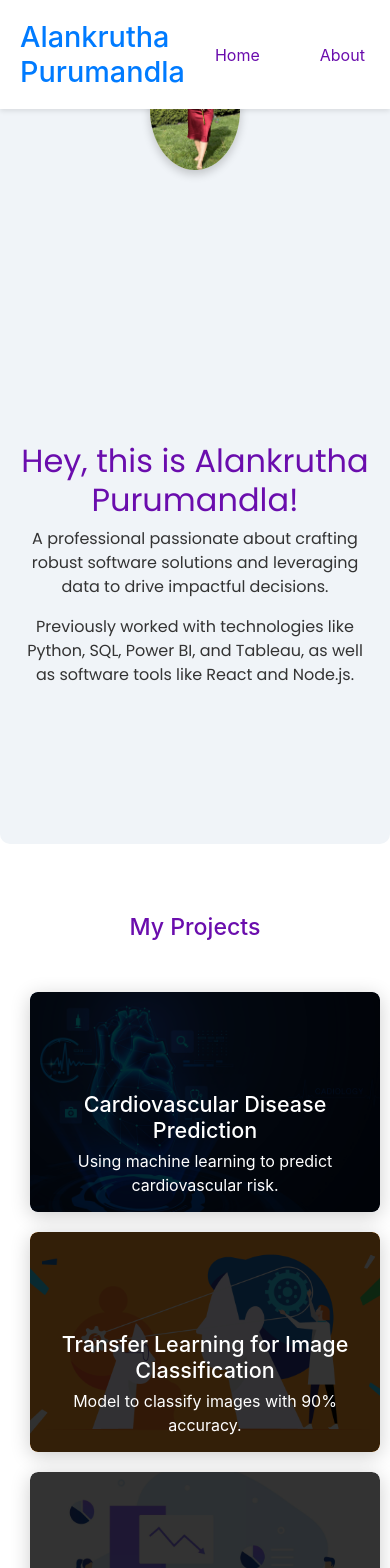
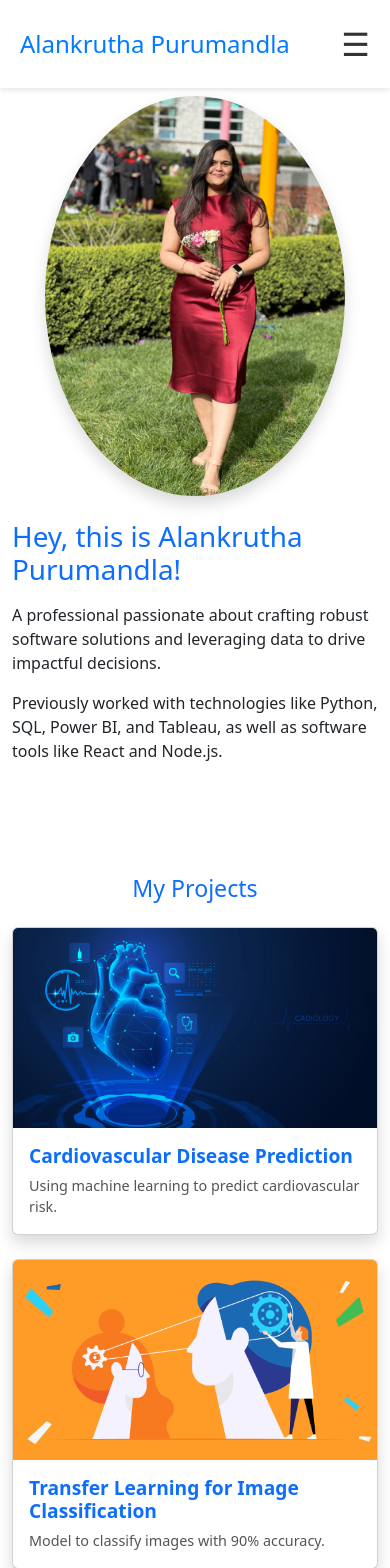
Before and after one commit to Alankrutha18/my-portfolio, a React (Create React App) app: page / in a window 390 px wide. Shown: the top 1568 px of the page. Built offline with nearby package versions, Linux system fonts and the light colour scheme.

Commit message:
Made the website responsive

```diff
--- a/package.json
+++ b/package.json
@@ -7,6 +7,7 @@
     "@testing-library/jest-dom": "^5.17.0",
     "@testing-library/react": "^13.4.0",
     "@testing-library/user-event": "^13.5.0",
+    "bootstrap": "^5.3.3",
     "emailjs-com": "^3.2.0",
     "framer-motion": "^11.12.0",
     "gsap": "^3.12.5",
--- a/public/index.html
+++ b/public/index.html
@@ -15,7 +15,7 @@
       crossorigin="anonymous"
     />
 
-    <title>React App</title>
+    <title>Alankrutha Reddy Purumandla</title>
   </head>
   <body>
     <div id="root"></div>
--- a/src/App.js
+++ b/src/App.js
@@ -5,6 +5,8 @@ import About from './components/About';
 import Contact from './components/Contact';
 import Header from './components/Header';
 import Footer from './components/Footer'; // Import the Footer component
+import 'bootstrap/dist/css/bootstrap.min.css';
+
 
 const App = () => {
   const projectsRef = useRef(null); // Create a ref for the projects section
--- /dev/null
+++ b/src/components/About.css
@@ -0,0 +1,16 @@
+h1 {
+    font-family: 'Poppins', sans-serif;
+    font-size: 2.5rem;
+  }
+
+  p {
+    font-family: 'Poppins', sans-serif;
+    font-size: 1rem;
+    line-height: 1.6;
+  }
+
+  img {
+    max-width: 300px;
+    border-radius: 10px;
+    box-shadow: 0 4px 10px rgba(0, 0, 0, 0.2);
+  }
--- a/src/components/About.js
+++ b/src/components/About.js
@@ -5,7 +5,6 @@ import foodImage1 from '../assets/food1.jpg'; // Food images
 import foodImage2 from '../assets/food2.jpg';
 import foodImage3 from '../assets/food3.jpg';
 import foodImage4 from '../assets/food4.jpg';
-import foodImage5 from '../assets/food5.jpg';
 
 const About = () => {
   return (
@@ -17,13 +16,13 @@ const About = () => {
             👋🏽 Hi, I’m Alankrutha Reddy Purumandla, a professional with expertise in both Data Analytics and Software Engineering. Originally from India, I moved to the U.S. to pursue my Master’s at Northeastern University in Boston.
           </AnimatedParagraph>
           <AnimatedParagraph>
-          📊 I’m passionate about leveraging data and technology to solve complex problems and create impactful solutions. From analyzing datasets to uncover actionable insights to building robust applications, I enjoy tackling challenges that blend creativity and technical skills.
+            📊 I’m passionate about leveraging data and technology to solve complex problems and create impactful solutions. From analyzing datasets to uncover actionable insights to building robust applications, I enjoy tackling challenges that blend creativity and technical skills.
           </AnimatedParagraph>
           <AnimatedParagraph>
-            💃🏽 When I’m not immensed in code or data, you can find me dancing classical styles or playing volleyball.
+            💃🏽 When I’m not immersed in code or data, you can find me dancing classical styles or playing volleyball.
           </AnimatedParagraph>
           <AnimatedParagraph>
-          ✨ I thrive on combining innovation and precision, whether I’m designing scalable applications, analyzing intricate datasets, or taking on a friendly competition on the court.
+            ✨ I thrive on combining innovation and precision, whether I’m designing scalable applications, analyzing intricate datasets, or taking on a friendly competition on the court.
           </AnimatedParagraph>
           <AnimatedParagraph>
             🍳 Cooking is one of my greatest passions! I love experimenting with flavors and exploring different cuisines, whether it’s whipping up a comforting Indian curry or trying out new recipes from around the world.
@@ -36,7 +35,9 @@ const About = () => {
 
       {/* Fun Fact Section Below the Image */}
       <FunFactSection>
-        <AnimatedHeading>Fun Fact: My Cooking Skills Are as thoughtfully crafted as the Code I Write!</AnimatedHeading>
+        <AnimatedHeading>
+          Fun Fact: My Cooking Skills Are as thoughtfully crafted as the Code I Write!
+        </AnimatedHeading>
       </FunFactSection>
 
       {/* Cooking Photos Section */}
@@ -45,14 +46,12 @@ const About = () => {
         <FoodImage src={foodImage2} alt="Food 2" />
         <FoodImage src={foodImage3} alt="Food 3" />
         <FoodImage src={foodImage4} alt="Food 4" />
-        <FoodImage src={foodImage5} alt="Food 5" />
       </CookingPhotos>
     </AboutSection>
   );
 };
 
 // Styled Components
-
 const AboutSection = styled.section`
   padding: 50px 20px;
 
@@ -60,6 +59,7 @@ const AboutSection = styled.section`
     display: flex;
     flex-wrap: wrap;
     align-items: center;
+    justify-content: space-between;
   }
 
   .info {
@@ -72,6 +72,8 @@ const AboutSection = styled.section`
   .image {
     flex: 1;
     text-align: center;
+    max-width: 300px;
+    margin: 0 auto;
   }
 
   @media (max-width: 768px) {
@@ -86,25 +88,15 @@ const AboutSection = styled.section`
 
     .image {
       margin-top: 20px;
+      max-width: 80%;
     }
   }
 `;
 
 const AnimatedHeading = styled.h2`
   font-family: 'Poppins', sans-serif;
-  color: #6A0DAD;
+  color: #6a0dad;
   font-size: 2.5rem;
-  opacity: 0;
-  animation: fadeIn 1.5s ease forwards;
-
-  @keyframes fadeIn {
-    0% {
-      opacity: 0;
-    }
-    100% {
-      opacity: 1;
-    }
-  }
 
   @media (max-width: 768px) {
     font-size: 2rem;
@@ -114,21 +106,7 @@ const AnimatedHeading = styled.h2`
 const AnimatedParagraph = styled.p`
   font-family: 'Poppins', sans-serif;
   color: #333;
-  opacity: 0;
-  animation: fadeInUp 1s ease forwards;
-  animation-delay: 0.5s;
   margin-bottom: 10px;
-
-  @keyframes fadeInUp {
-    0% {
-      opacity: 0;
-      transform: translateY(10px);
-    }
-    100% {
-      opacity: 1;
-      transform: translateY(0);
-    }
-  }
 
   @media (max-width: 768px) {
     font-size: 1rem;
@@ -136,10 +114,15 @@ const AnimatedParagraph = styled.p`
 `;
 
 const ProfileImage = styled.img`
-  max-width: 80%;
+  width: 100%;
+  max-width: 300px;
   height: auto;
   border-radius: 10px;
   box-shadow: 0 4px 10px rgba(0, 0, 0, 0.2);
+
+  @media (max-width: 768px) {
+    max-width: 80%;
+  }
 `;
 
 const FunFactSection = styled.div`
@@ -147,23 +130,23 @@ const FunFactSection = styled.div`
   margin-top: 40px;
 
   h2 {
-    color: #6A0DAD;
-    font-size: 1.8rem; /* Adjust this value for the desired size */
+    color: #6a0dad;
+    font-size: 1.8rem;
   }
 `;
 
-
 const CookingPhotos = styled.div`
   display: grid;
-  grid-template-columns: repeat(auto-fit, minmax(150px, 1fr));
-  gap: 15px;
+  grid-template-columns: repeat(auto-fit, minmax(250px, 1fr)); /* Adjusted for larger images */
+  gap: 25px; /* Increased spacing between images */
   margin-top: 20px;
 `;
 
 const FoodImage = styled.img`
   width: 100%;
-  height: auto;
+  height: 350px; /* Ensures larger images */
   border-radius: 10px;
+  object-fit: cover; /* Ensures images maintain aspect ratio while filling the container */
   transition: transform 0.3s, box-shadow 0.3s;
   box-shadow: 0 4px 8px rgba(0, 0, 0, 0.2);
 
--- a/src/components/Header.js
+++ b/src/components/Header.js
@@ -1,41 +1,56 @@
-import React from 'react';
+import React, { useState } from 'react';
 import { Link, useLocation, useNavigate } from 'react-router-dom';
 import styled from 'styled-components';
 
 const Header = ({ onScrollToProjects }) => {
+  const [menuOpen, setMenuOpen] = useState(false); // State to toggle menu
   const location = useLocation(); // Get the current URL path
-  const navigate = useNavigate();  // To navigate programmatically
+  const navigate = useNavigate(); // To navigate programmatically
 
   const handleProjectsClick = () => {
     if (location.pathname === '/') {
-      // If on the home page, scroll to projects
       onScrollToProjects();
     } else {
-      // If on a different page, navigate to home and then scroll
       navigate('/');
       setTimeout(() => {
-        onScrollToProjects(); // Delay to ensure navigation completes
-      }, 100); // Adjust delay as necessary
+        onScrollToProjects();
+      }, 100);
     }
+    setMenuOpen(false); // Close menu on mobile after clicking
   };
 
   return (
     <Nav>
       <Logo>Alankrutha Purumandla</Logo>
-      <ul>
-        <li><Link to="/">Home</Link></li>
-        <li><Link to="/about">About</Link></li>
-        {/* Use handleProjectsClick to navigate and scroll */}
-        <li><a onClick={handleProjectsClick} style={{ cursor: 'pointer', color: '#6A0DAD' }}>Projects</a></li>
-        <li><a href="/RESUME_ALANKRUTHAPURUMANDLA.pdf" target="_blank" rel="noopener noreferrer">Resume</a></li>
-        <li><Link to="/contact">Contact</Link></li>
-      </ul>
+      <MenuIcon onClick={() => setMenuOpen(!menuOpen)}>☰</MenuIcon>
+      <Menu isOpen={menuOpen}>
+        <li><Link to="/" onClick={() => setMenuOpen(false)}>Home</Link></li>
+        <li><Link to="/about" onClick={() => setMenuOpen(false)}>About</Link></li>
+        <li>
+          <a
+            onClick={handleProjectsClick}
+            style={{ cursor: 'pointer', color: '#6A0DAD' }}
+          >
+            Projects
+          </a>
+        </li>
+        <li>
+          <a
+            href="/RESUME_ALANKRUTHAPURUMANDLA.pdf"
+            target="_blank"
+            rel="noopener noreferrer"
+            onClick={() => setMenuOpen(false)}
+          >
+            Resume
+          </a>
+        </li>
+        <li><Link to="/contact" onClick={() => setMenuOpen(false)}>Contact</Link></li>
+      </Menu>
     </Nav>
   );
 };
 
-// Styled components remain the same
-
+// Styled Components
 const Nav = styled.nav`
   position: fixed;
   top: 0;
@@ -49,13 +64,33 @@ const Nav = styled.nav`
   display: flex;
   justify-content: space-between;
   align-items: center;
+`;
 
-  ul {
-    list-style: none;
-    display: flex;
-    margin: 0;
-    padding: 0;
+const Logo = styled.h1`
+  font-size: 1.8rem;
+  margin: 0;
+  color: #007bff;
+
+  @media (max-width: 768px) {
+    font-size: 1.5rem;
   }
+`;
+
+const MenuIcon = styled.div`
+  font-size: 2rem;
+  cursor: pointer;
+  display: none;
+
+  @media (max-width: 768px) {
+    display: block;
+  }
+`;
+
+const Menu = styled.ul`
+  list-style: none;
+  display: flex;
+  margin: 0;
+  padding: 0;
 
   li {
     margin: 0 15px;
@@ -83,12 +118,22 @@ const Nav = styled.nav`
     background-color: #007bff;
     transition: all 0.3s ease;
   }
-`;
 
-const Logo = styled.h1`
-  font-size: 1.8rem;
-  margin: 0;
-  color: #007bff;
+  @media (max-width: 768px) {
+    flex-direction: column;
+    position: absolute;
+    top: 100%;
+    right: 0;
+    background-color: #ffffff;
+    box-shadow: 0 2px 5px rgba(0, 0, 0, 0.1);
+    width: 100%;
+    padding: 20px;
+    display: ${(props) => (props.isOpen ? 'block' : 'none')};
+
+    li {
+      margin: 10px 0;
+    }
+  }
 `;
 
 export default Header;
--- /dev/null
+++ b/src/components/Home.css
@@ -0,0 +1,22 @@
+.card {
+    transition: transform 0.3s ease;
+  }
+
+  .card:hover {
+    transform: translateY(-5px);
+  }
+
+  .card-img-top {
+    height: 200px;
+    object-fit: cover;
+  }
+
+  .card-title {
+    font-size: 1.2rem;
+    font-weight: bold;
+  }
+
+  .card-text {
+    font-size: 0.9rem;
+    color: #555;
+  }
--- a/src/components/Home.js
+++ b/src/components/Home.js
@@ -1,233 +1,95 @@
 import React from 'react';
-import { motion } from 'framer-motion'; // Import framer-motion
 import profilePhoto from '../assets/your-photo.jpg';
 import projectImage1 from '../assets/Project1.webp';
 import projectImage2 from '../assets/project2.png';
 import projectImage3 from '../assets/project3.jpg';
 import projectImage4 from '../assets/project4.png';
 import projectImage5 from '../assets/project5.webp';
-
-import styled from 'styled-components';
-import '@fontsource/poppins'; // Import the font
+import '@fontsource/poppins'; // Import custom font
+import './Home.css'; // Add custom styles here if needed
 
 const Home = ({ projectsRef }) => {
   return (
     <>
-      <HomeSection
-        as={motion.div}
-        initial={{ opacity: 0, y: 50 }}
-        animate={{ opacity: 1, y: 0 }}
-        transition={{ duration: 1 }}
-      >
-        <div className="left">
-          <img src={profilePhoto} alt="Your Profile" className="profile-photo" />
+      {/* Hero Section */}
+      <div className="container py-5 mt-5">
+        <div className="row align-items-center">
+          {/* Profile Photo */}
+          <div className="col-md-6 text-center mb-4 mb-md-0">
+            <img
+              src={profilePhoto}
+              alt="Your Profile"
+              className="img-fluid rounded-circle shadow"
+              style={{ maxWidth: '300px' }}
+            />
+          </div>
+          {/* Text Section */}
+          <div className="col-md-6">
+            <h1 className="mb-3 text-primary">Hey, this is Alankrutha Purumandla!</h1>
+            <p>
+              A professional passionate about crafting robust software solutions
+              and leveraging data to drive impactful decisions.
+            </p>
+            <p>
+              Previously worked with technologies like Python, SQL, Power BI,
+              and Tableau, as well as software tools like React and Node.js.
+            </p>
+          </div>
         </div>
-        <div className="right">
-          <AnimatedHeading>Hey, this is Alankrutha Purumandla!</AnimatedHeading>
-          <AnimatedParagraph>A professional passionate about crafting robust software solutions and leveraging data to drive impactful decisions.</AnimatedParagraph>
-          <AnimatedParagraph>Previously worked with technologies like Python, SQL, Power BI, and Tableau, as well as software tools like React and Node.js.</AnimatedParagraph>
-        </div>
-      </HomeSection>
+      </div>
 
-      <ProjectsSection ref={projectsRef}>
-        <motion.h3
-          initial={{ opacity: 0 }}
-          whileInView={{ opacity: 1 }}
-          transition={{ duration: 0.8 }}
-          viewport={{ once: true }}
-        >
-          My Projects
-        </motion.h3>
-        <div className="projects-overview">
-          {[ // Project cards
+      {/* Projects Section */}
+      <div ref={projectsRef} className="container py-5">
+        <h3 className="text-center text-primary mb-4">My Projects</h3>
+        <div className="row">
+          {[
             {
               title: 'Cardiovascular Disease Prediction',
               description: 'Using machine learning to predict cardiovascular risk.',
               image: projectImage1,
-              link: 'https://github.com/Alankrutha18/cardivascular_disease_risk_predictionn'
+              link: 'https://github.com/Alankrutha18/cardivascular_disease_risk_predictionn',
             },
             {
               title: 'Transfer Learning for Image Classification',
               description: 'Model to classify images with 90% accuracy.',
               image: projectImage2,
-              link: 'https://github.com/Alankrutha18/Transfer_learning-for_Image_Clasification'
+              link: 'https://github.com/Alankrutha18/Transfer_learning-for_Image_Clasification',
             },
             {
               title: 'Financial Risk Modelling',
               description: 'Predictive modeling for assessing financial risks.',
               image: projectImage3,
-              link: 'https://github.com/Alankrutha18/financial-risk-modelling'
+              link: 'https://github.com/Alankrutha18/financial-risk-modelling',
             },
             {
               title: 'Sentiment Analysis',
               description: 'Using NLP to analyze customer sentiments.',
-              image: projectImage4, // Replace with your actual image path
+              image: projectImage4,
               link: 'https://github.com/Alankrutha18/sentiment-analysis',
             },
             {
               title: 'E-Commerce Dashboard',
               description: 'Interactive dashboard for sales insights.',
-              image: projectImage5, // Replace with your actual image path
+              image: projectImage5,
               link: 'https://github.com/Alankrutha18/ecommerce-dashboard',
-            }
+            },
           ].map((project, index) => (
-            <motion.a
-              key={index}
-              href={project.link}
-              target="_blank"
-              rel="noopener noreferrer"
-              initial={{ opacity: 0, scale: 0.9 }}
-              whileInView={{ opacity: 1, scale: 1 }}
-              transition={{ duration: 0.5, delay: index * 0.2 }}
-              viewport={{ once: true }}
-            >
-              <ProjectCard>
-                <img src={project.image} alt={project.title} />
-                <div className="project-info">
-                  <h4>{project.title}</h4>
-                  <p>{project.description}</p>
+            <div key={index} className="col-12 col-sm-6 col-lg-4 mb-4 d-flex align-items-stretch">
+              <a href={project.link} target="_blank" rel="noopener noreferrer" className="text-decoration-none">
+                <div className="card shadow h-100">
+                  <img src={project.image} alt={project.title} className="card-img-top" />
+                  <div className="card-body">
+                    <h5 className="card-title text-primary">{project.title}</h5>
+                    <p className="card-text">{project.description}</p>
+                  </div>
                 </div>
-              </ProjectCard>
-            </motion.a>
+              </a>
+            </div>
           ))}
         </div>
-      </ProjectsSection>
+      </div>
     </>
   );
 };
 
-// Styled Components
-const HomeSection = styled.section`
-  display: flex;
-  padding: 100px 20px;
-  min-height: 100vh;
-  align-items: center;
-  background-color: #f0f4f8;
-  border-radius: 10px;
-
-  .left {
-    flex: 1;
-    text-align: center;
-  }
-
-  .right {
-    flex: 1;
-    padding-left: 20px;
-    display: flex;
-    flex-direction: column;
-    justify-content: center;
-  }
-
-  .profile-photo {
-    width: 90%;
-    max-width: 400px;
-    border-radius: 50%;
-    box-shadow: 0 4px 10px rgba(0, 0, 0, 0.2);
-  }
-
-  @media (max-width: 768px) {
-    flex-direction: column;
-    .right {
-      padding-left: 0;
-      text-align: center;
-    }
-    .profile-photo {
-      width: 60%;
-      margin-bottom: 20px;
-    }
-  }
-
-  @media (max-width: 480px) {
-    padding: 50px 10px;
-    .profile-photo {
-      max-width: 150px;
-    }
-    .right {
-      padding: 10px;
-    }
-    h1 {
-      font-size: 2rem;
-    }
-    p {
-      font-size: 1rem;
-    }
-  }
-`;
-
-const AnimatedHeading = styled.h1`
-  font-family: 'Poppins', sans-serif;
-  font-size: 3rem;
-  color: #6A0DAD;
-`;
-
-const AnimatedParagraph = styled.p`
-  font-family: 'Poppins', sans-serif;
-  color: #333;
-`;
-
-const ProjectsSection = styled.section`
-  padding: 50px 20px;
-  text-align: center;
-
-  h3 {
-    margin-top: 20px;
-    color: #6A0DAD;
-  }
-
-  .projects-overview {
-    display: flex;
-    justify-content: center;
-    margin-top: 40px;
-    flex-wrap: wrap;
-  }
-
-  @media (max-width: 768px) {
-    .projects-overview {
-      flex-direction: column;
-    }
-  }
-`;
-
-const ProjectCard = styled.div`
-  position: relative;
-  width: 350px;
-  height: 220px;
-  overflow: hidden;
-  margin: 10px;
-  border-radius: 8px;
-  box-shadow: 0 4px 20px rgba(0, 0, 0, 0.2);
-  cursor: pointer;
-
-  img {
-    width: 100%;
-    height: 100%;
-    object-fit: cover;
-    border-radius: 8px;
-  }
-
-  .project-info {
-    position: absolute;
-    top: 0;
-    left: 0;
-    right: 0;
-    bottom: 0;
-    color: white;
-    background-color: rgba(0, 0, 0, 0.8);
-    border-radius: 8px;
-    display: flex;
-    flex-direction: column;
-    justify-content: flex-end;
-    padding: 10px;
-    text-align: center;
-  }
-
-  h4 {
-    margin: 0;
-  }
-
-  p {
-    margin: 5px 0;
-  }
-`;
-
 export default Home;
```
Also changed, not shown: 2 other files (tests, documents, lock files or other folders).
